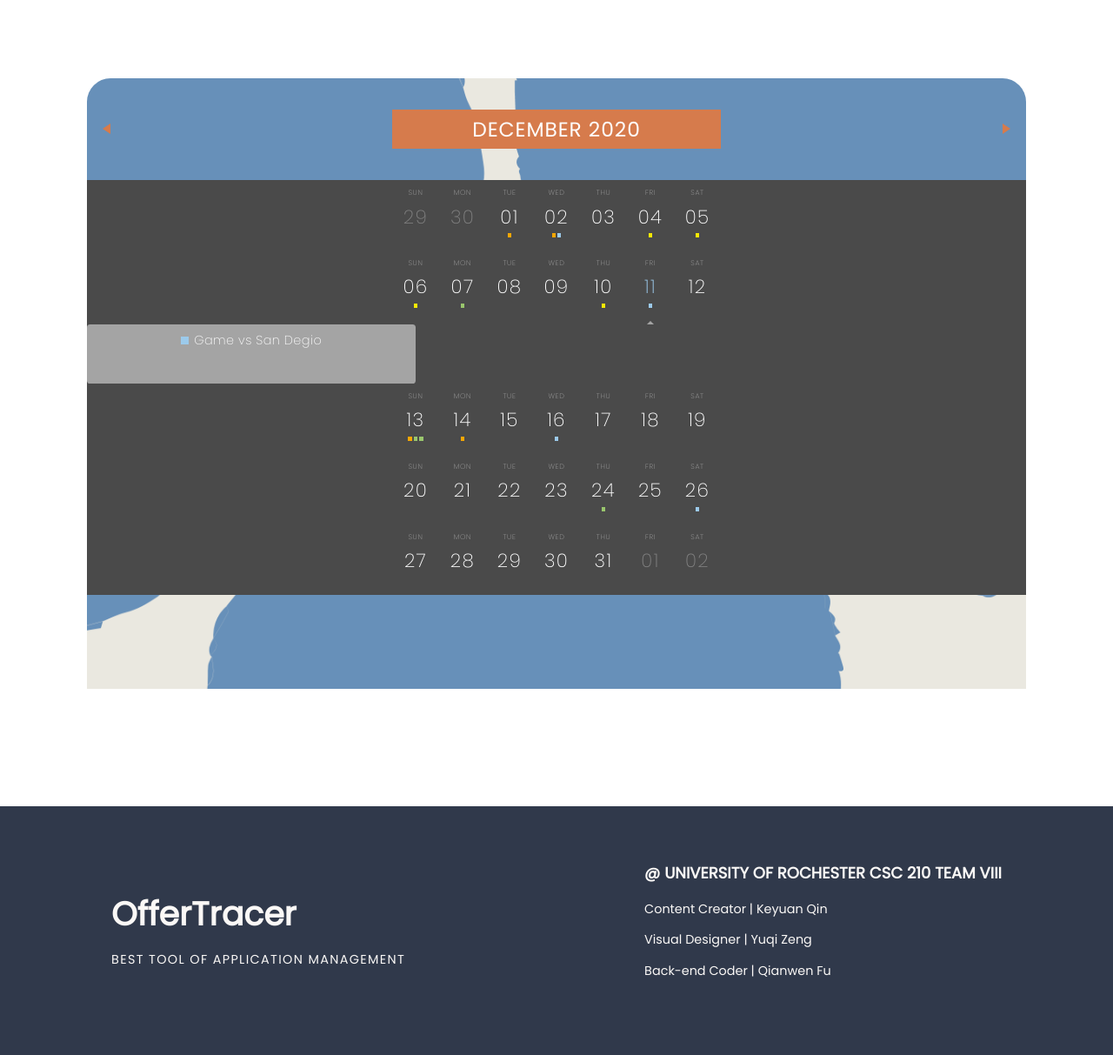
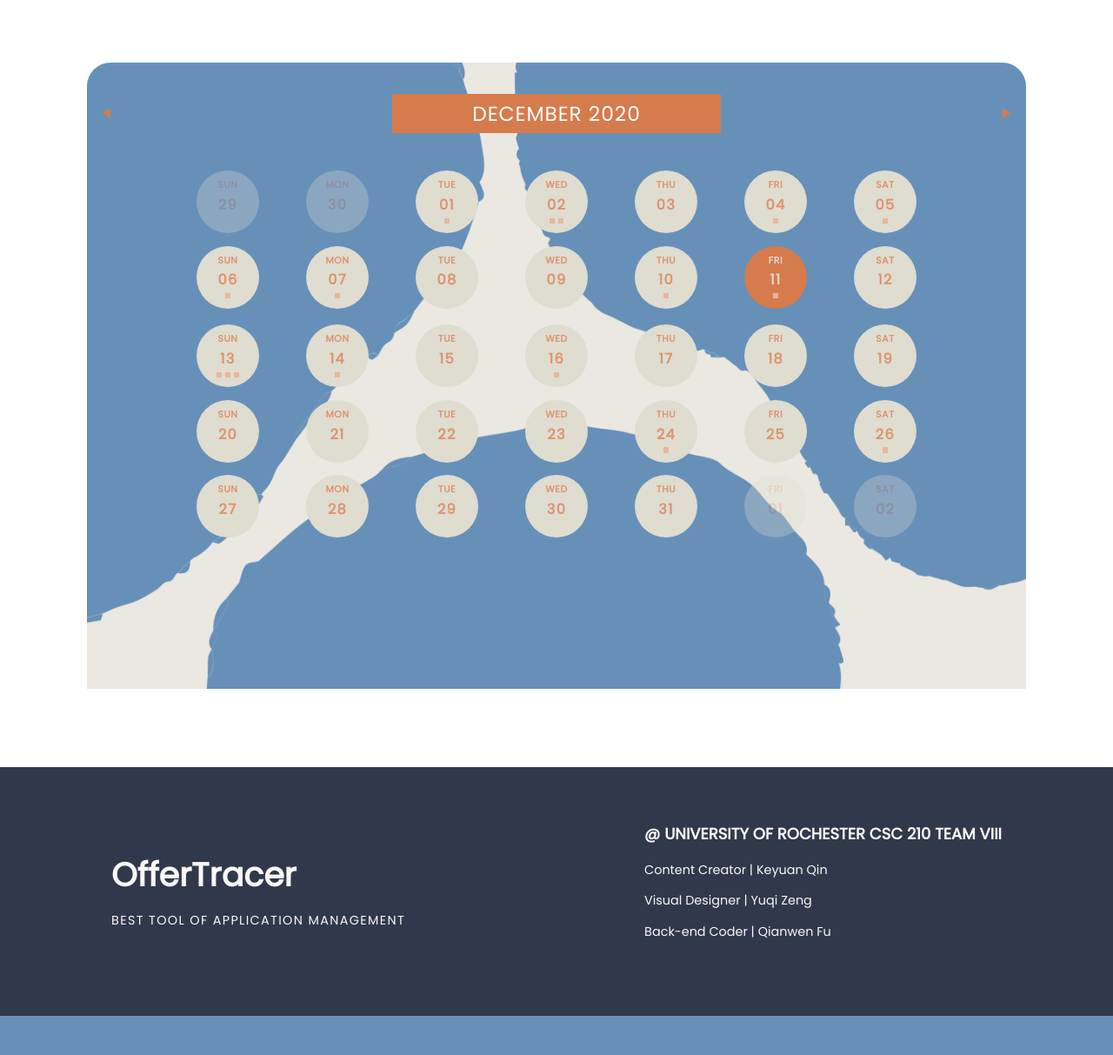
Before and after one commit to yzeng810/CSC210Final, a Flask app: template templates/calendar.html in a window 1280 px wide. Shown: the part 83-1296 px from the top of the page at 87% size. After the commit the page ends 1251 px from the top, so only its background shows below. Run offline with Flask 2, Linux system fonts and the light colour scheme; the template is opened without the code that fills it, so the values that code supplies are empty; a user stored in the database is signed in; parts of the project's set-up code (start-up, migrations or seed data) failed here and were passed over; some libraries are stand-ins or nearby versions.

Commit message:
calendar html css

```diff
--- a/static/css/calendar.css
+++ b/static/css/calendar.css
@@ -11,8 +11,8 @@
 	grid-template-columns: 1.5fr 1fr;*/
 	margin: 0 auto;
 	width: 100%;
-	margin-bottom: 150px;
-	margin-top: 100px;
+	margin-bottom: 100px;
+	margin-top: 80px;
 }
 
 .calendar {
@@ -50,9 +50,10 @@
   display: flex;
   justify-content: center;
   /*height: 570px;*/
-  height: 780px;
+  height: 800px;
   overflow: hidden;
   text-align: center;
+
 }
 
 .mainDiv {
@@ -133,55 +134,70 @@
 }
 
 .month.in.prev {
-  -webkit-animation: moveFromBottomFadeMonth .4s ease-out;
-  -moz-animation: moveFromBottomFadeMonth .4s ease-out;
-  animation: moveFromBottomFadeMonth .4s ease-out;
+   -webkit-animation: moveFromTopFadeMonth .4s ease-out;
+  -moz-animation: moveFromTopFadeMonth .4s ease-out;
+  animation: moveFromTopFadeMonth .4s ease-out;
   opacity: 1;
 }
 
 .month.out.prev {
-  -webkit-animation: moveToBottomFadeMonth .4s ease-in;
-  -moz-animation: moveToBottomFadeMonth .4s ease-in;
-  animation: moveToBottomFadeMonth .4s ease-in;
+   -webkit-animation: moveToTopFadeMonth .4s ease-in;
+  -moz-animation: moveToTopFadeMonth .4s ease-in;
+  animation: moveToTopFadeMonth .4s ease-in;
   opacity: 1;
 }
 
 /* Needs Modi */
 .week {
-	background: #4A4A4A;
+	background: transparent;
 }
 
 .day {
   display: inline-block;
-  width: 60px;
+  width: 80px;
+  height: 80px;
+  margin-top: 8px;
+  margin-bottom: 8px;
+  margin-right: 30px;
+  margin-left: 30px;
+  border-radius: 200px;
   padding: 10px;
   text-align: center;
   vertical-align: top;
   cursor: pointer;
-  background: #4A4A4A;
   position: relative;
   z-index: 100;
+  background: #dfdcd0;
+  color: #dd936c;
+  font-weight: normal;
+}
+
+.day-name {
+  font-size: 12px;
+  text-transform: uppercase;
+  margin-bottom: 2px;
+
+  letter-spacing: .7px;
+  font-weight: bolder;
+}
+
+.regular.day-name {
+	color:  #dd936c;
 }
 
 .day.other {
- color: rgba(255, 255, 255, .3);
+	opacity: 0.3;
 }
 
 .day.today {
-  color: rgba(156, 202, 235, 1);
-}
-
-.day-name {
-  font-size: 9px;
-  text-transform: uppercase;
-  margin-bottom: 5px;
-  color: rgba(255, 255, 255, .5);
-  letter-spacing: .7px;
+  	color: #dfdcd0;
+	background-color: #d67b4c;
 }
 
 .day-number {
-  font-size: 24px;
+  font-size: 18px;
   letter-spacing: 1.5px;
+  font-weight: bolder;
 }
 
 
@@ -199,24 +215,27 @@
   display: inline-block;
   padding: 0;
   margin: 0;
-  width: 5px;
-  height: 5px;
-  line-height: 5px;
-  margin: 0 1px;
+  width: 7px;
+  height: 7px;
+  line-height: 7px;
+  margin: 0 2px;
 }
 
-.blue { background: rgba(156, 202, 235, 1); }
-.orange { background: rgba(247, 167, 0, 1); }
-.green { background: rgba(153, 198, 109, 1); }
-.yellow { background: rgba(249, 233, 0, 1); }
+.blue { background: rgba(232, 182, 156, 1); }
+.orange { background: rgba(232, 182, 156, 1); }
+.green { background: rgba(232, 182, 156, 1); }
+.yellow { background: rgba(232, 182, 156, 1); }
 
 .details {
+	margin: 0 auto;
   position: relative;
-  width: 420px;
-  height: 75px;
-  background: rgba(164, 164, 164, 1);
+  height: auto;
+  background: #d67b4c;
+  margin-right: 140px;
+  margin-left: 140px;
   margin-top: 5px;
-  border-radius: 4px;
+  border-radius: 15px;
+  overflow: scroll;
 }
 
 .details.in {
@@ -233,14 +252,15 @@
 
 .arrow {
   position: absolute;
-  top: -5px;
-  left: 50%;
+  top: -3px;
   margin-left: -2px;
   width: 0px;
   height: 0px;
-  border-style: solid;
-  border-width: 0 5px 5px 5px;
-  border-color: transparent transparent rgba(164, 164, 164, 1) transparent;
+
+  border-left: 10px solid transparent;
+  border-right: 10px solid transparent;
+
+  border-bottom: 10px solid black;
   transition: all 0.7s ease;
 }
 
@@ -276,15 +296,19 @@
 }
 
 .event {
-  font-size: 16px;
-  line-height: 22px;
+  font-size: 15px;
+  color: white;
+  font-weight: normal;
+  line-height: 20px;
   letter-spacing: .5px;
   padding: 2px 16px;
   vertical-align: top;
 }
 
 .event.empty {
-  color: #eee;
+	font-size: 15px;
+	font-weight: normal;
+  	color: white
 }
 
 .event-category {
@@ -298,16 +322,6 @@
 .event span {
   display: inline-block;
   padding: 0 0 0 7px;
-}
-
-.legend {
-  position: absolute;
-  bottom: 0;
-  width: 100%;
-  height: 30px;
-  background: rgba(60, 60, 60, 1);
-  line-height: 30px;
-
 }
 
 .entry {
--- a/templates/baseLogged.html
+++ b/templates/baseLogged.html
@@ -235,6 +235,8 @@
       classes.push('other');
     } else if (today.isSame(day, 'day')) {
       classes.push('today');
+    } else {
+    	classes.push('regular');
     }
     return classes.join(' ');
   }
@@ -310,7 +312,7 @@
 
     if(!events.length) {
       var div = createElement('div', 'event empty');
-      var span = createElement('span', '', 'No Events');
+      var span = createElement('span', '', 'Yay! No deadlines!');
 
       div.appendChild(span);
       wrapper.appendChild(div);
```
